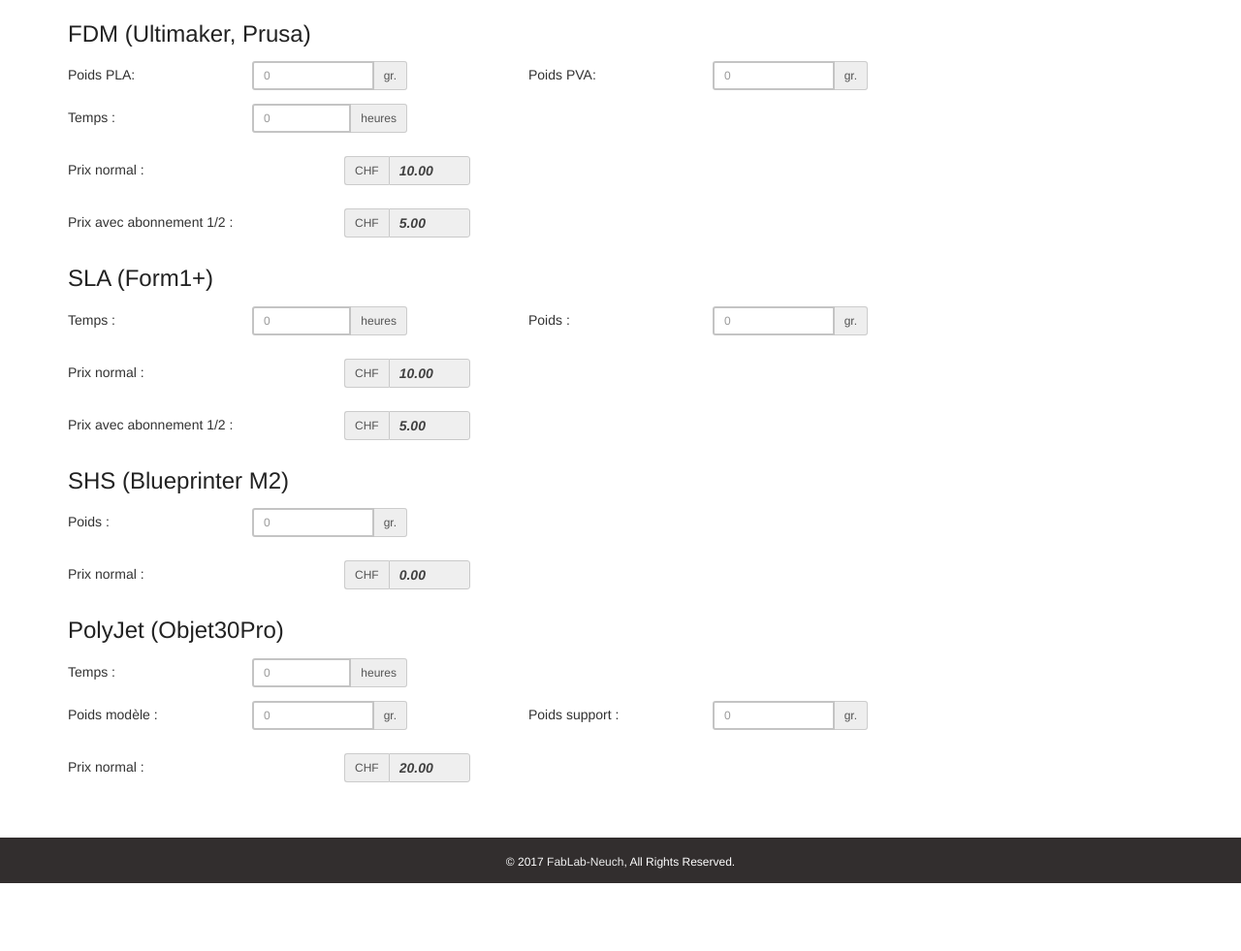
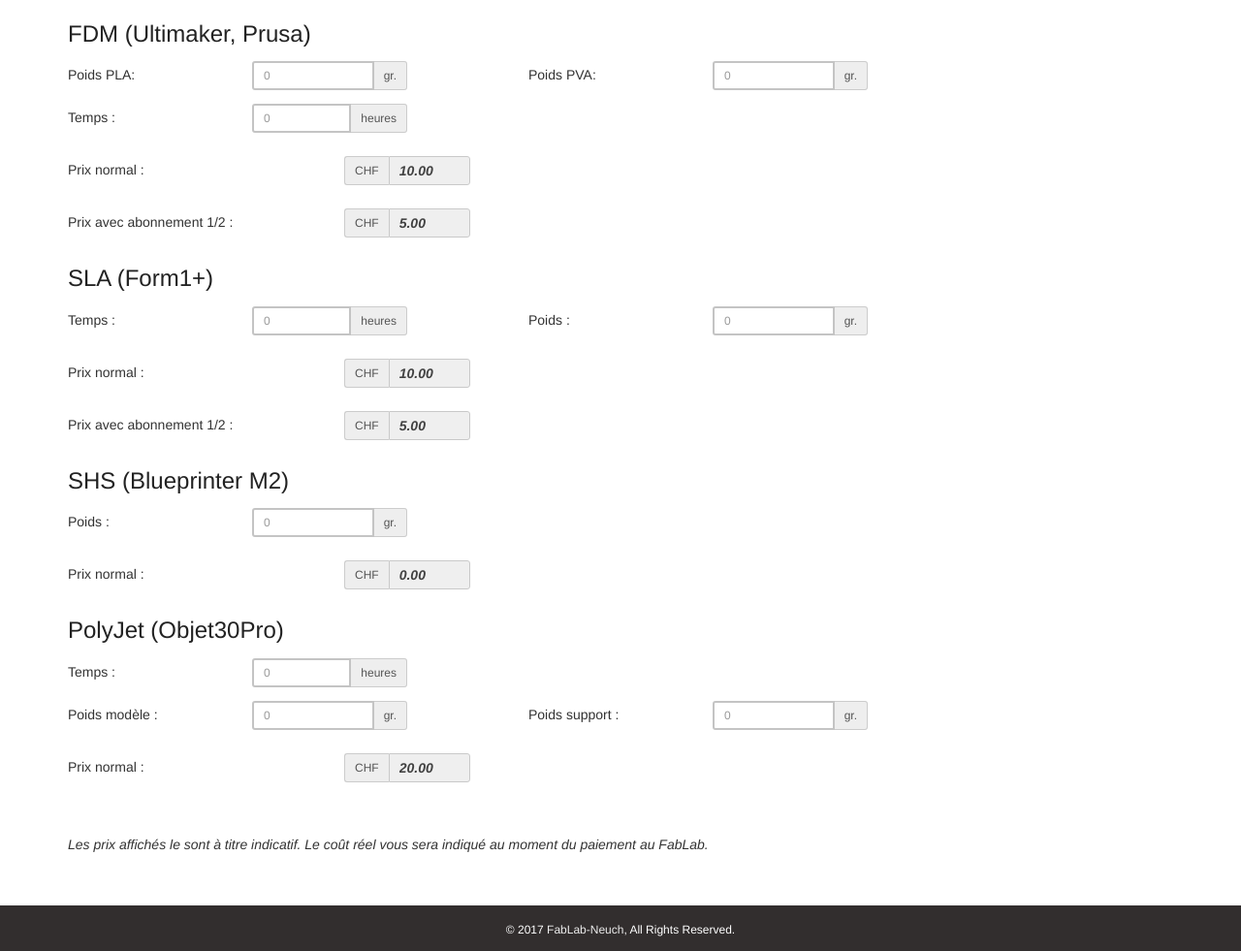
Before and after one commit to fablabneuch/fablab-calculator, a plain HTML site: page index.html in a window 1280 px wide. Shown: the part 99-1080 px from the top of the page at 97% size. Before the commit the page ends 1010 px from the top, so only its background shows below. Drawn offline with nearby package versions, Linux system fonts and the light colour scheme.

Commit message:
Add footer note about indicative price

```diff
--- a/css/style.css
+++ b/css/style.css
@@ -198,6 +198,11 @@ body {
 	margin-top: 20px;
 }
 
+.machine-information {
+	margin-top: 40px;
+	font-style: italic;
+}
+
 .footer {
 	background: #322e2e;
 	padding: 15px 0 10px;
--- a/index.html
+++ b/index.html
@@ -306,6 +306,16 @@
 						</div>
 					</div>
 				</div>
+
+				<div class="machine-section">
+					<div class="row col-md-12">
+						<div class="row machine-information">
+							<div class="col-md-12">
+								<p>Les prix affichés le sont à titre indicatif. Le coût réel vous sera indiqué au moment du paiement au FabLab.</p>
+							</div>
+						</div>
+					</div>
+				</div>
 			</div>
 
 			<div class="footer">
```
